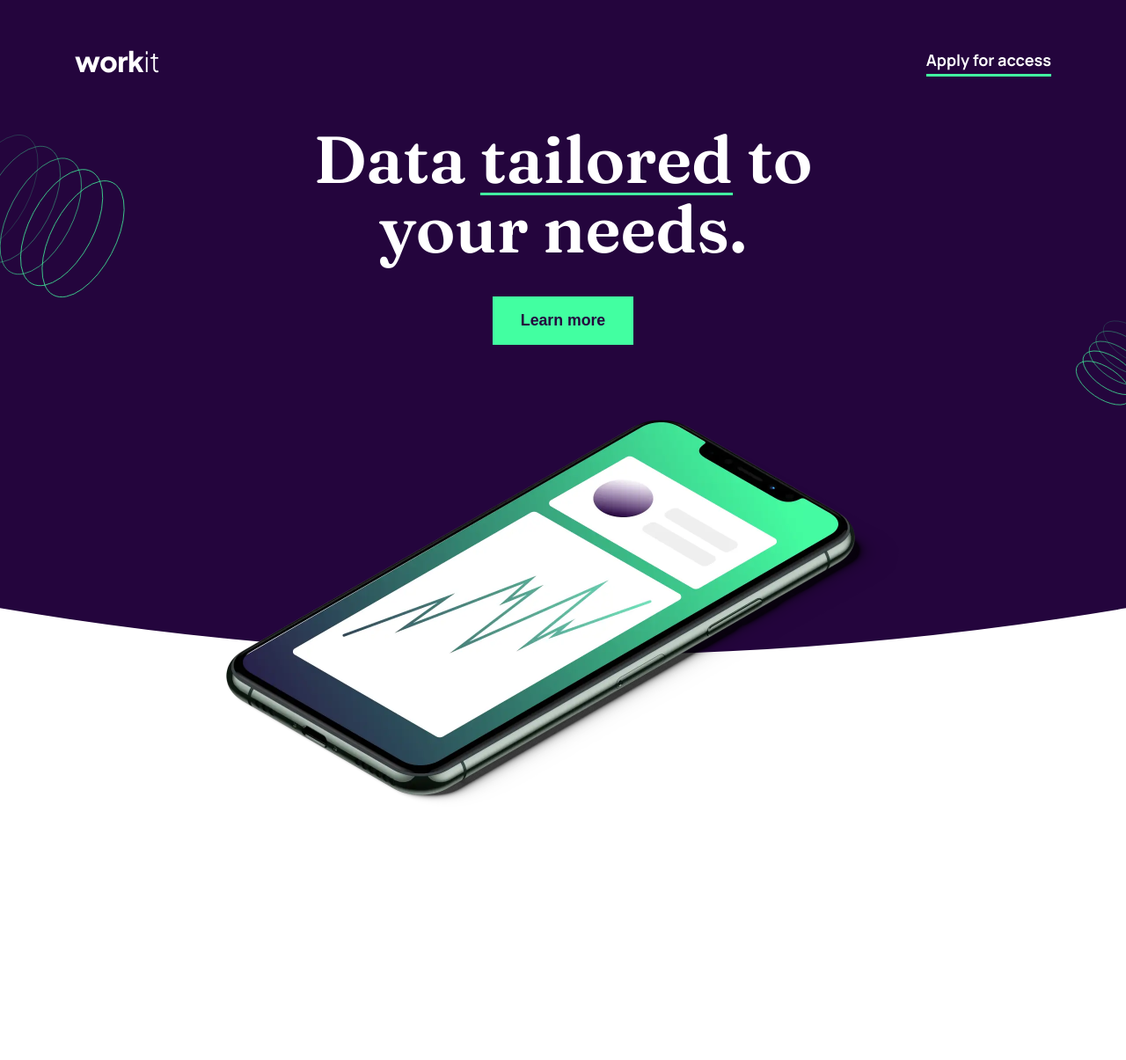
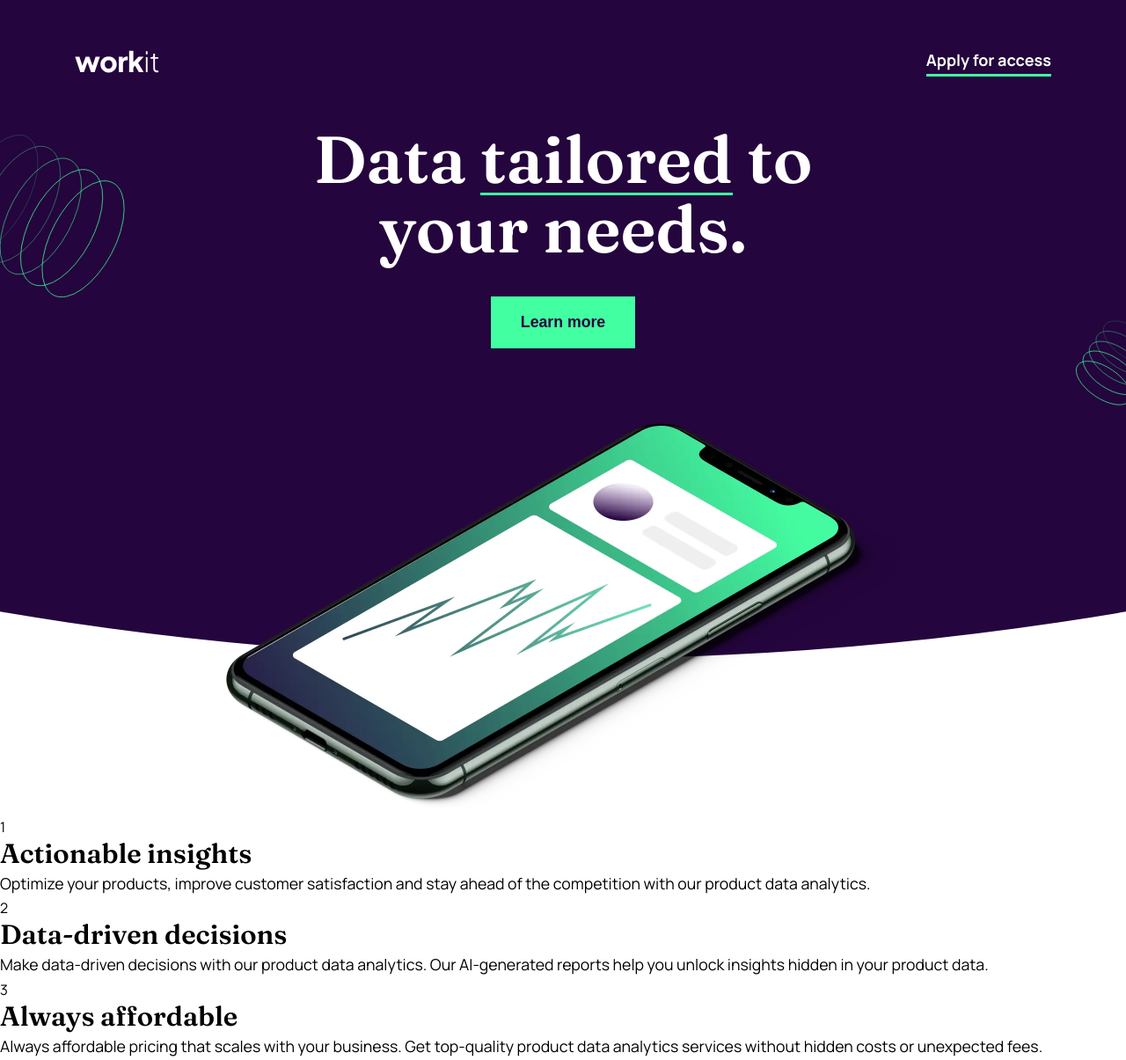
Before and after one commit to NavarroEmiliano/workit-landing-page-fm, a plain HTML site: page index.html in a window 1280 px wide. Shown: the top 1205 px of the page at 88% size. Before the commit the page ends 924 px from the top, so only its background shows below. Drawn offline with Linux system fonts and the light colour scheme.

Commit message:
img wrapped relative

```diff
--- a/index.html
+++ b/index.html
@@ -24,20 +24,18 @@
 
   <main>
     <section class="hero">
-      <div class="hero__wrapper wrapper">
+      <div class="hero__wrapper">
         <h1 class="hero__title">Data <span>tailored</span> to your needs.</h1>
         <button class="hero__button button">
           Learn more
         </button>
+      </div>
       <div class="hero__img-wrapper">
         <img class="hero__img wrapper" src="assets/images/image-hero.webp" alt="mobile phone" height="441" width="767">
       </div>
-      </div>
     </section>
-  </main>
-  <!--
 
-
+    <section class="features">
       1
 
       <h3>Actionable insights</h3>
@@ -58,6 +56,12 @@
 
       <p>Always affordable pricing that scales with your business. Get top-quality product data
         analytics services without hidden costs or unexpected fees.</p>
+    </section>
+  </main>
+  <!--
+
+
+
 
     <h2>Be the first to test</h2>
 
--- a/scss/base/_base.scss
+++ b/scss/base/_base.scss
@@ -3,7 +3,7 @@
 html,
 main,
 body {
-    overflow: hidden;
+    overflow-x: hidden;
 }
 
 body {
--- a/scss/components/_button.scss
+++ b/scss/components/_button.scss
@@ -6,11 +6,12 @@
     background-color: u.$color-green;
     padding-inline: u.rem(32);
     padding-block: u.rem(12);
+    transition: all 150ms ease-in-out;
+    border: 2px solid u.$color-green;
 
     &:hover {
         background-color: u.$color-purple-900;
-        outline: 2px solid u.$color-green;
-        outline-offset: -2px;
+        border: 2px solid u.$color-green;
         color: u.$color-green;
     }
 }
--- a/scss/layout/_header.scss
+++ b/scss/layout/_header.scss
@@ -15,7 +15,7 @@
         color: u.$color-white;
         border-block-end: 3px solid u.$color-green;
         display: flex;
-        transition: color 100ms ease-in-out;
+        transition: all 150ms ease-in-out;
         &:hover {
             color:u.$color-green;
         }
--- a/scss/layout/_hero.scss
+++ b/scss/layout/_hero.scss
@@ -1,8 +1,11 @@
 @use '../utils' as u;
 
 .hero {
-    background-color: u.$color-purple-900;
     text-align: center;
+
+    &__wrapper {
+        background-color: u.$color-purple-900;
+    }
 
     &::before {
         transition: all 300ms ease-in-out;
@@ -58,12 +61,9 @@
     }
 
     &__img-wrapper {
-        position: absolute;
-        left: 0;
-        right: 0;
         overflow: hidden;
         width: 100%;
-
+        position: relative;
 
         &::after {
             content: '';
@@ -75,6 +75,7 @@
             transform: translateX(-50%);
             background-color: u.$color-purple-900;
             border-radius: 50%;
+            z-index: -1;
         }
     }
 
```
Also changed, not shown: dist/style.css, scss/layout/_features.scss (added), 1 other file. Lines whose indentation alone changed are shown as unchanged.
